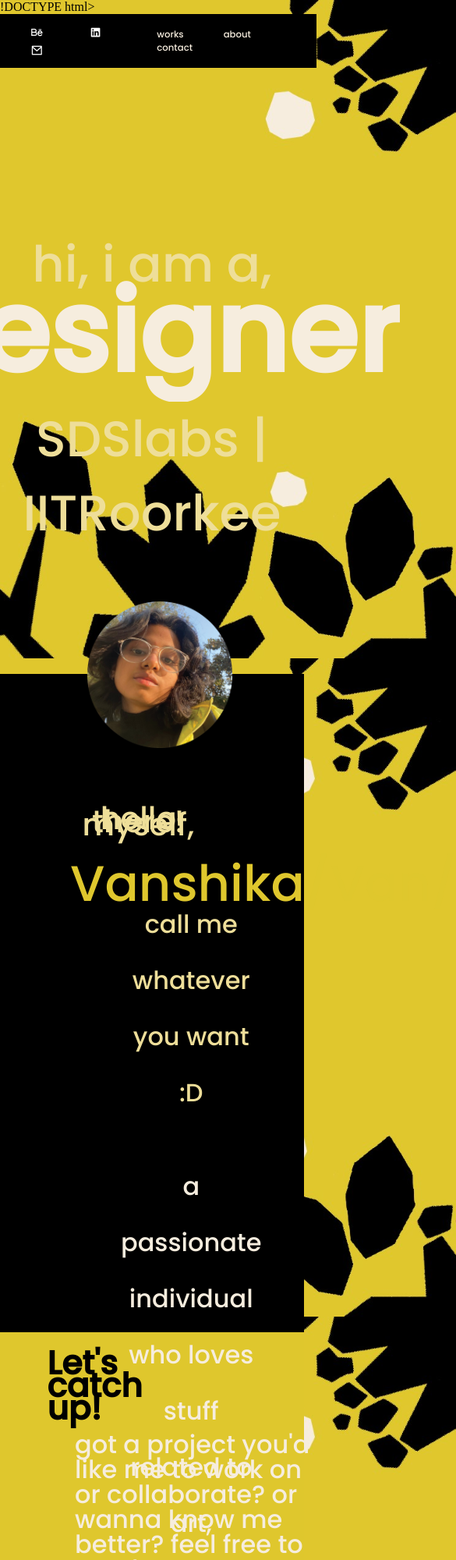
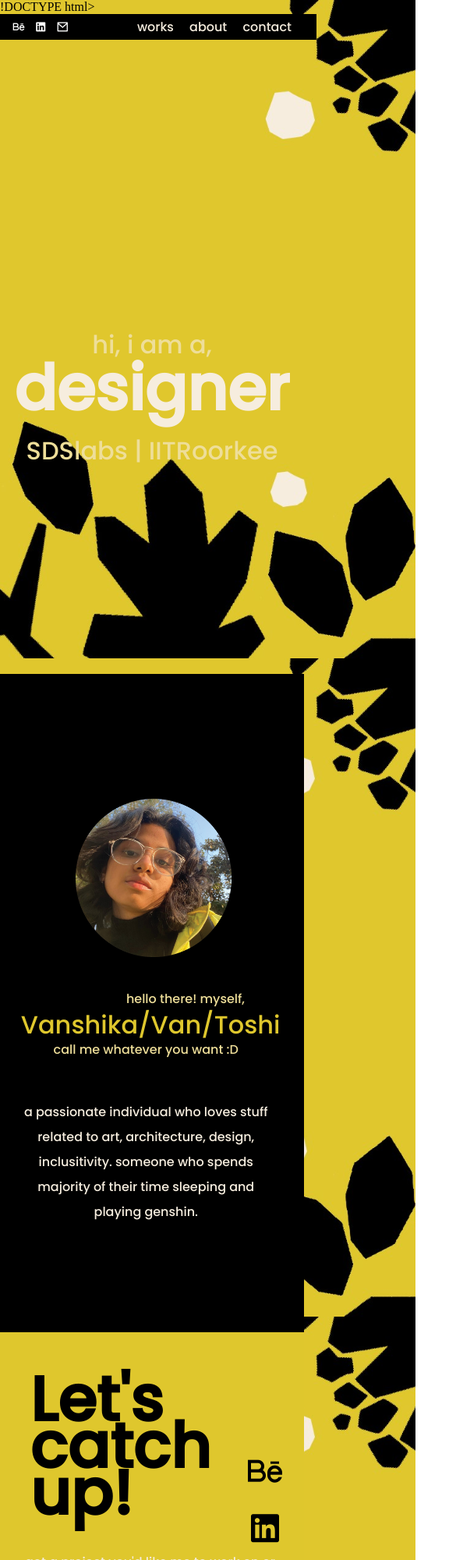
Before and after one commit to t6shi/t6shi.github.io, a plain HTML site: page index.html in a window 390 px wide. Shown: the top 2000 px of the page at 78% size, 585 px wide, since content can reach past the window. Drawn offline with nearby package versions, Linux system fonts and the light colour scheme; files that its build step writes are made by us from their sources; files whose address does not match are found by name.

Commit message:
update for responsiveness desstyle.css

```diff
--- a/desstyle.css
+++ b/desstyle.css
@@ -223,15 +223,15 @@ nav li{
            font-size: 1.5rem; }
 
         .inputmail
-        {color: #F6EDDE; background-color:#F6EDDE;
-         border:   0.15rem solid black;
-         border-radius: 0.75rem;
-         outline: none;
-         padding: 0.15rem;
+        { color: transparent; background-color:#F6EDDE;
+          border:   0.15rem solid black;
+          border-radius: 0.75rem;
+          outline: none;
+          padding: 0.15rem;
          }
 
          .inputfeedback
-         { color: #F6EDDE; background-color:#F6EDDE;
+         { color: transparent ; background-color: #F6EDDE;
             border: 0.15rem solid black;
             border-radius: 0.75rem;
             padding: 0.15rem;
@@ -259,11 +259,16 @@ nav li{
             padding: 0.5rem 1rem;
             margin-left:12rem;}
 
+            .soc{
+              font-size: 3rem;
+              color: black;
+          }
 
 
 
 
-    @media (max-width: 780px)
+
+    @media only screen and ( min-width: 392px) and (max-width: 780px)
     {  *{ margin:0; padding:0;}
 
         nav
@@ -349,12 +354,118 @@ nav li{
          #contact form
          { margin-top: -8rem;
            margin-left: 8rem;}
+        }
+
+         @media only screen and (max-width:391px)
+         { .icons
+           { font-size: 1rem; margin-right: 0.5rem;}
+
+           .links
+           { font-size:0.75rem; margin-right:0.5rem;}
+
+           nav li
+           { margin-right:1rem;}
+          #sec1 h1
+          { font-size: 5rem; line-height: 7rem;}
+          #sec1 h3
+          { font-size: 2rem;}
+          #sec1 h6
+          { font-size: 2rem; }
+
+
+          *{ margin:0; padding:0;}
+
+            #sec1
+            { width: 100vw; }
+
+            .stuffnform
+            {margin-left:4rem;}
+
+            #about img
+            { width:200px;
+              padding-top: 10rem;padding-bottom: -3rem; padding-right: 4rem;}
+
+              #about
+              { background-color: #000000;
+                width: 100vw;
+                height: 100vh;
+                display: flex;
+                flex-direction: column;
+                align-content: center;
+                justify-content: center;
+                align-items: center;
+
+
+              }
+
+              #about .content
+              { margin-top: 5vh; margin-right: 6vh;; padding:0; width: 100vw; height: 100vh;
+               text-align: center; ;}
+
+               #about h2 { font-size:2rem;}
+               #about h4{ font-size: 1rem;
+                           line-height: 2rem;}
+
+               #about p {  font-size: 1rem; line-height:2rem;};
+
+               #contact.stuffnform
+                { display: flex;
+                flex-direction: column;}
+
+
+               .stuff{ height: 11vh;;}
+
+
+               .idk
+               { font-size: 2rem; text-align: right; width: 130px;}
+
+               #contact p
+               { font-size: 1rem; width: 90vw; margin-left: -2rem; margin-right: 0rem; line-height: 1.5rem; margin-top: 2rem;}
+
+               .socwrap
+               { margin-left:0rem; padding-left:0rem; margin-top:2rem; height: 6vh;}
+
+               #contact .soc
+               { font-size:1rem; margin-left:3rem; margin-top:2.75rem; }
+
+
+
+
+               #contact .stuff
+               { width: 40vw;}
+
+               #contact form
+               { margin-left:-15rem; width: 83vw; margin-top:23rem; }
+
+               button
+               { margin-left: 7.5rem;}
+
+               a
+               { font-size: 1rem;}
+
+               #contact pre
+               { font-size: 5rem;
+                 text-align: left;
+                margin-left: -12rem;
+                line-height: 3.75rem;}
 
 
 
 
 
-    }
+
+
+
+
+
+
+
+
+
+
+
+
+        }
 
            #contact
            {width:100vw; height: 100vh;}
```
